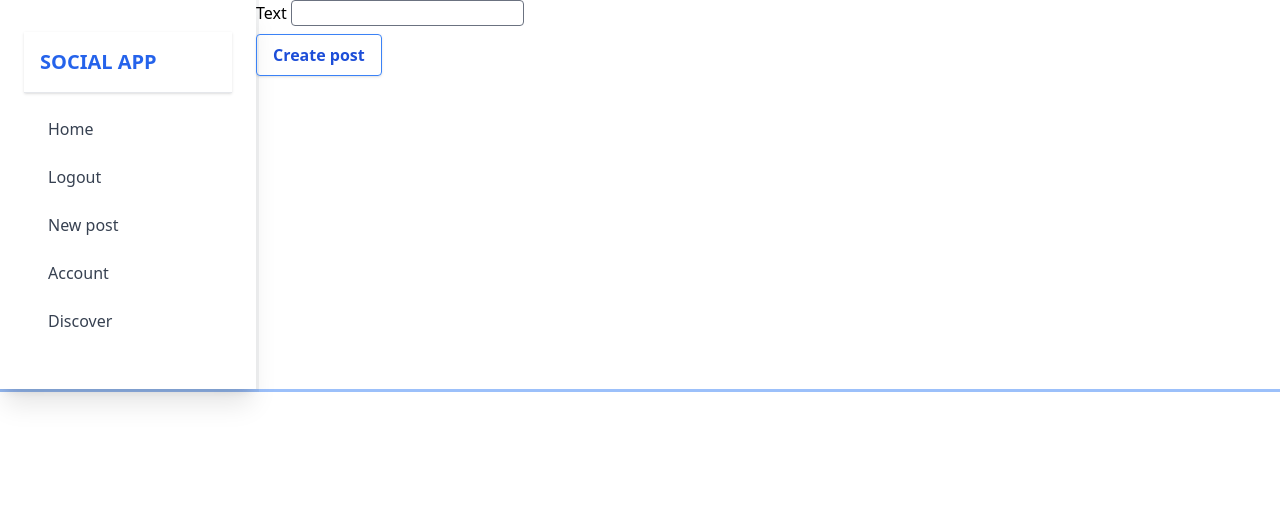
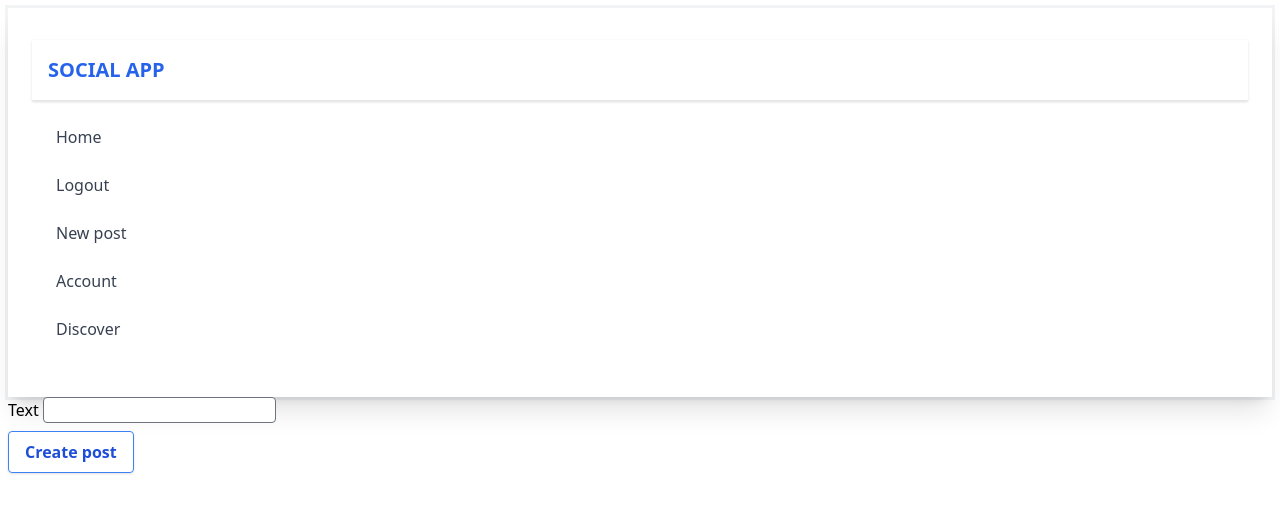
Before and after one commit to ONTI98/Django2, a Django app: page /new in a window 1280 px wide. Shown: the top 513 px of the page. Run offline with Django 5.2, Linux system fonts and the light colour scheme; the visitor is signed in with stand-in values (Sample User, id 1); some libraries are stand-ins or nearby versions.

Commit message:
move body styling to match new margin

```diff
--- a/myapp/templates/base.html
+++ b/myapp/templates/base.html
@@ -18,19 +18,24 @@
 
 
  {#TODO: Edit the front end#}
-<body class="bg-dark ring ">
+<body class="m-2">
+  <style>
 
-  <style>
-      #author-text-box{
-          border:px solid red;
+    body{
+     border:0px solid red;
+
+   }
+    #author-text-box{
+          border:px solid rgb(0, 242, 255);
           width:26rem;
       }
 
+
   </style>
 
-  <div class="flex " id="aside-container">{# container that holds side bar#}
+
     {#TODO: add a link for the user bio and detail view#}
-    <aside class=" lg:w-64 shadow-md bg-dark  px-6 py-8 ring shadow-xl  ring-gray-900/5 "  id="sidebar-original">
+    <aside class=" shadow-md bg-dark  px-6 py-8 ring shadow-xl  ring-gray-900/5 "  id="sidebar-original">
       <div class="p-4 text-xl font-semibold text-blue-600 border-b shadow">
         <a href="/">
              SOCIAL APP
@@ -50,10 +55,6 @@
         {% endif%}
       </nav>
     </aside>
-
-
-
-    <!--body container(base)-->
 
          {% block body%}
                 {%block content%}{%endblock content%}
```
